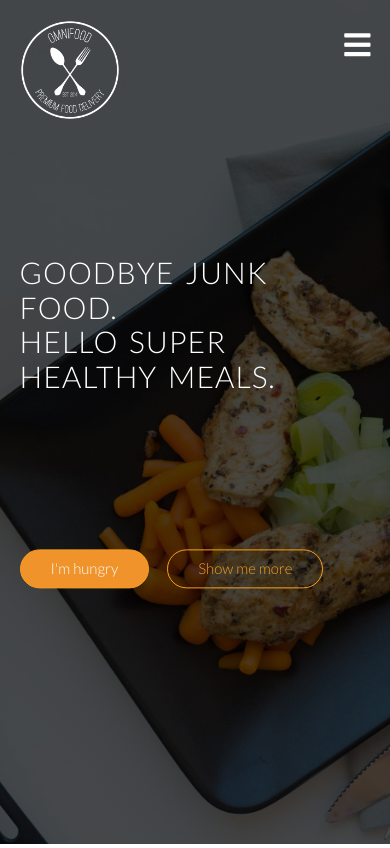
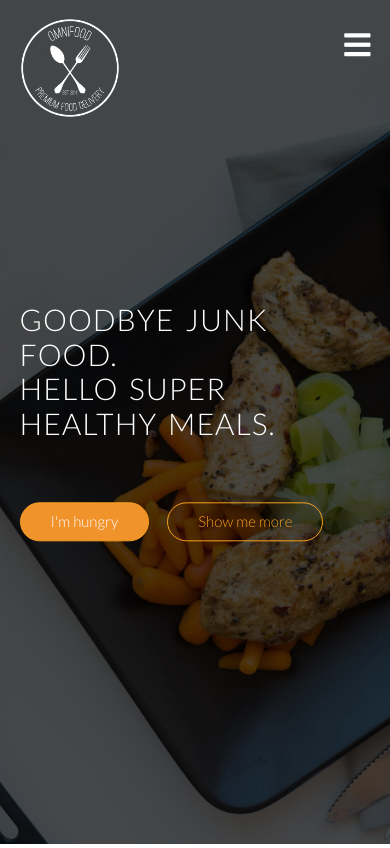
Before and after one commit to pini85/omni-food, a PHP site: page / in a window 390 px wide. Shown: the top 848 px of the page. Run offline with PHP 8.4, Linux system fonts and the light colour scheme; some libraries are stand-ins or nearby versions.

Commit message:
fixed for samsung s5

```diff
--- a/resources/css/queries.css
+++ b/resources/css/queries.css
@@ -160,7 +160,7 @@
   section { padding: 25px 0; }
   h1 {
    font-size: 200%;
-   margin-bottom: 136px;
+   margin-bottom: 12%;
 
   }
 
@@ -171,6 +171,10 @@
   p { font-size: 70%; }
 
   h3 { font-size: 85% }
+
+  .logo {
+    margin-top: 5%
+  }
 
   .btn-full {
     display: inline-block;
--- a/resources/css/style.css
+++ b/resources/css/style.css
@@ -27,7 +27,7 @@ html {
 }
 
 i {
-  font-size: 15px;
+  font-size: 85%;
 }
 /*------------------------------ */
 /*RESUABLE COMPONENTS */
@@ -221,7 +221,7 @@ header {
 .logo{
   width: auto;
   float: left;
-  margin-top: 20px;
+  margin-top: 2%;
   height: 100px;
 
 }
@@ -235,7 +235,7 @@ header {
 .main-nav {
   float: right;
   list-style: none;
-  margin-top:55px;
+  margin-top:5%;
 }
 
 .main-nav li {
@@ -307,7 +307,7 @@ header {
 }
 
   .sticky .main-nav {
-  margin-top: 17px;
+  margin-top: 1.2%;
 
 }
 
```
